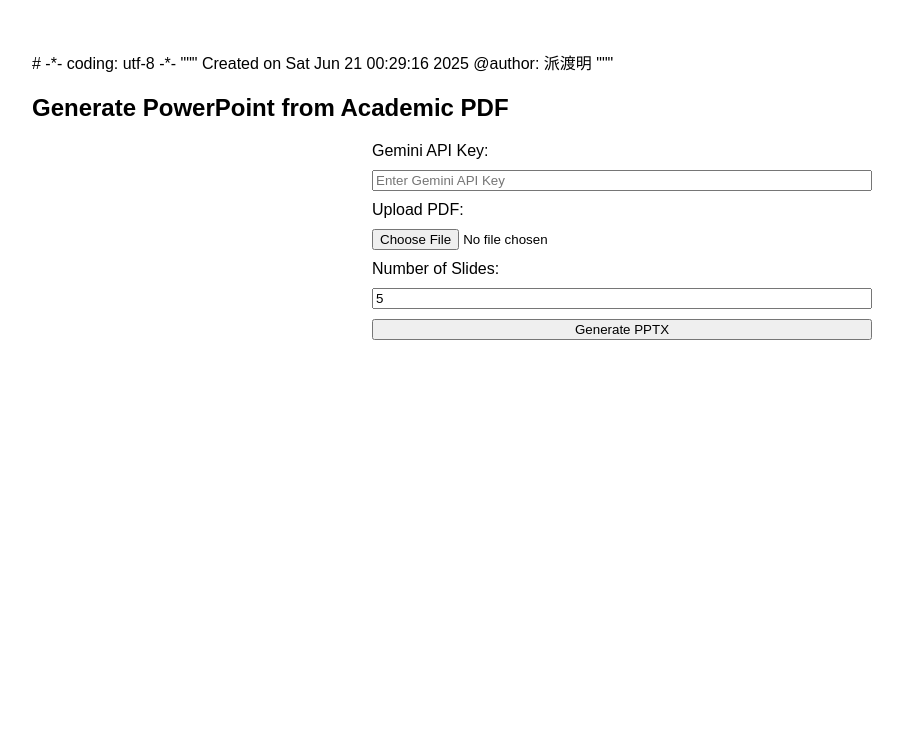
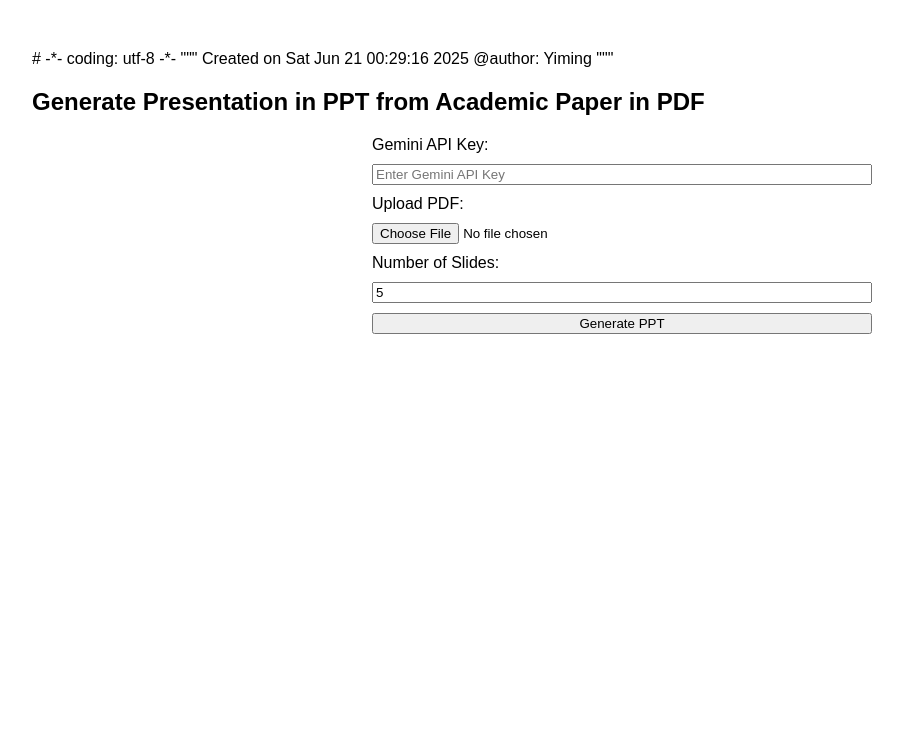
Before and after one commit to yxu148/paper2presentation, a Flask app: page / in a window 1280 px wide. Shown: the top 749 px of the page, without its empty margins (18-921 px from the left). Run offline with Flask 3, Linux system fonts and the light colour scheme.

Commit message:
edit html

```diff
--- a/templates/index.html
+++ b/templates/index.html
@@ -2,13 +2,13 @@
 """
 Created on Sat Jun 21 00:29:16 2025
 
-@author: 派渡明
+@author: Yiming
 """
 
 <!DOCTYPE html>
 <html>
 <head>
-  <title>PDF to PowerPoint with Gemini</title>
+  <title>PDF to PPT with Gemini</title>
   <style>
     body { font-family: Arial; margin: 50px; }
     form { max-width: 500px; margin: auto; }
@@ -16,7 +16,7 @@
   </style>
 </head>
 <body>
-  <h2>Generate PowerPoint from Academic PDF</h2>
+  <h2>Generate Presentation in PPT from Academic Paper in PDF</h2>
   <form method="post" enctype="multipart/form-data">
     <label>Gemini API Key:</label>
     <input type="text" name="api_key" required placeholder="Enter Gemini API Key">
@@ -27,7 +27,7 @@
     <label>Number of Slides:</label>
     <input type="number" name="num_slides" min="1" max="10" value="5" required>
 
-    <button type="submit">Generate PPTX</button>
+    <button type="submit">Generate PPT</button>
   </form>
 </body>
 </html>
```
